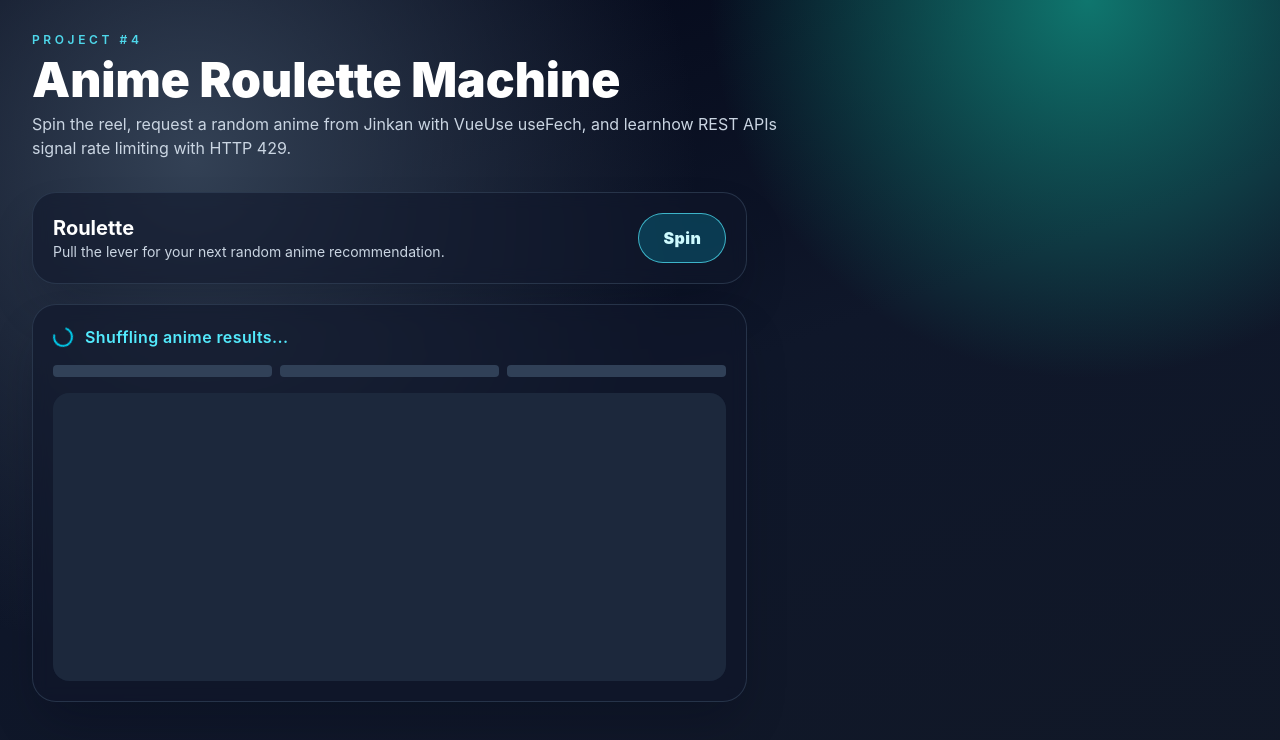
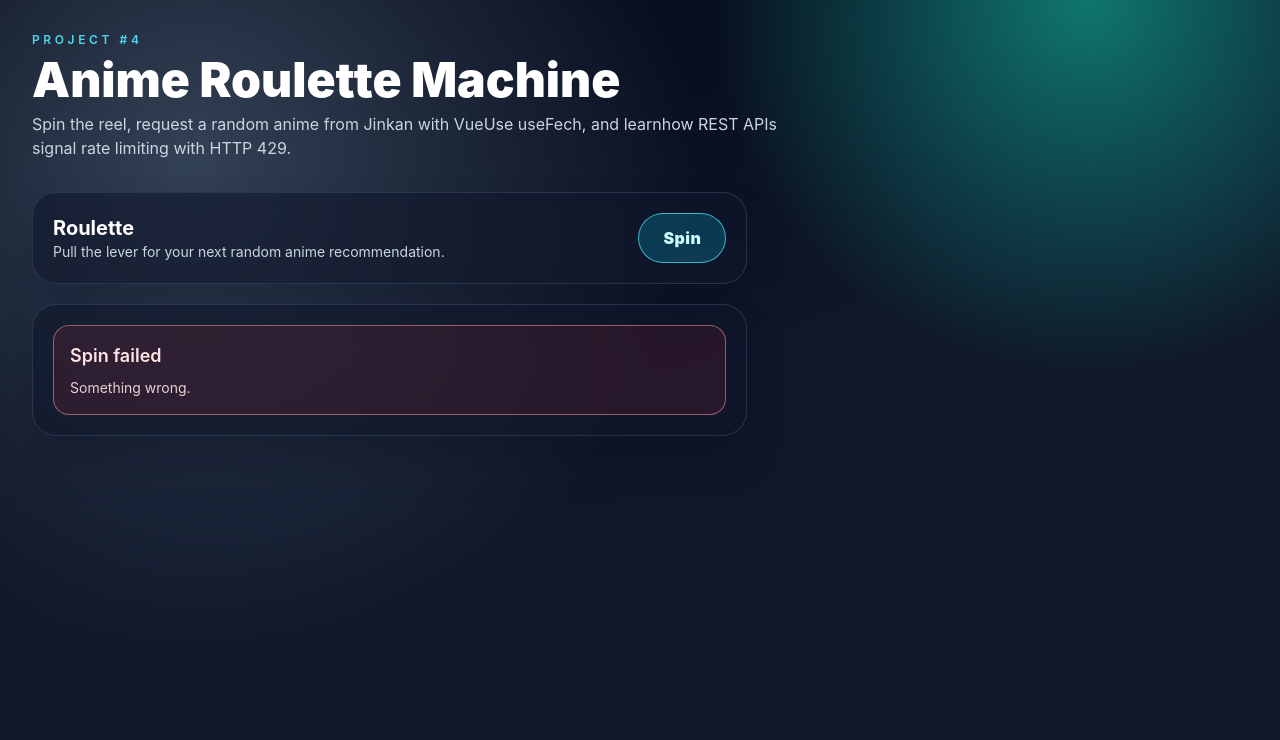
Before and after one commit to jorgerojas84/anime-roulette-watchlist, a Vue app: page / in a window 1280 px wide. Both pictures are taken after a click on the button "Spin". Shown: the top 740 px of the page. Built offline with nearby package versions, Linux system fonts and the light colour scheme.

Commit message:
playing with layout in spin

```diff
--- a/src/components/AnimeCard.vue
+++ b/src/components/AnimeCard.vue
@@ -43,6 +43,20 @@
       <div class="h-72 animate-pulse rounded-2xl bg-slate-800"></div>
     </div>
 
-    <div v-else>Done</div>
+    <div
+      v-else-if="error"
+      class="rounded-2xl border border-red-300/50 bg-red-500/10 p-4 text-red-100"
+    >
+      <h3 class="text-lg font-semibold">Spin failed</h3>
+      <p class="mt-2 text-sm text-red-100/90">{{ error }}</p>
+    </div>
+
+    <div
+      v-else
+      class="rounded-2xl border border-slate-700/60 bg-slate-800/50 p-6 text-center text-slate-300"
+    >
+
+      Pull the lever to request your first random anime.
+    </div>
   </section>
 </template>
--- a/src/pages/HomePage.vue
+++ b/src/pages/HomePage.vue
@@ -1,8 +1,13 @@
 <script setup>
+import {ref} from 'vue'
 import AnimeCard from '@/components/AnimeCard.vue'
 
+const loading = ref(false)
+const error = ref('')
+
 const spin = () => {
-  console.log('Hello')
+  if(error.value.length > 0) error.value = ''
+  else error.value = 'Something wrong.'
 }
 </script>
 
@@ -33,7 +38,7 @@
               </button>
             </div>
           </div>
-        <AnimeCard loading/>
+        <AnimeCard :loading="loading" :error="error"/>
         </section>
       </div>
     </div>
```
